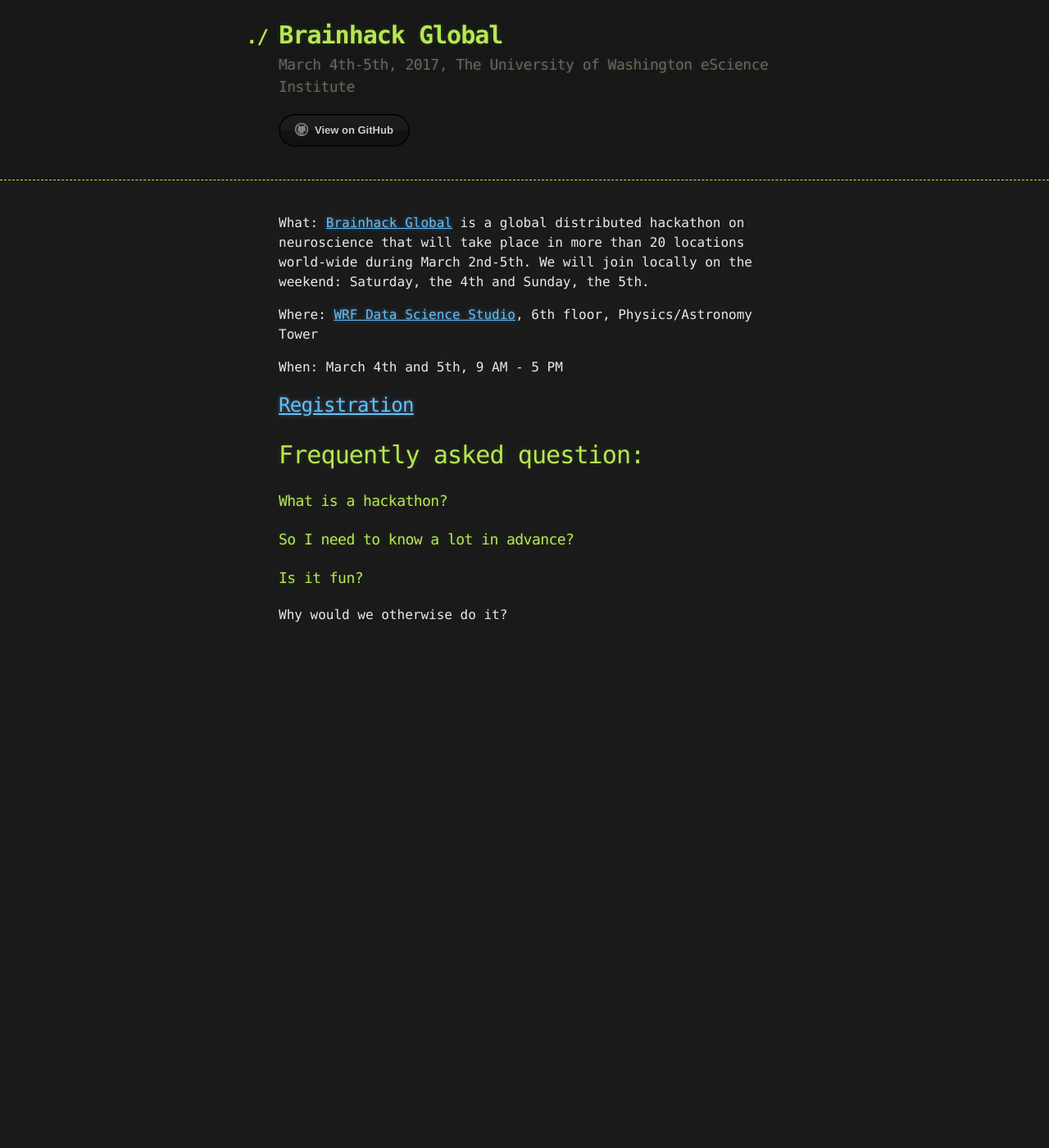
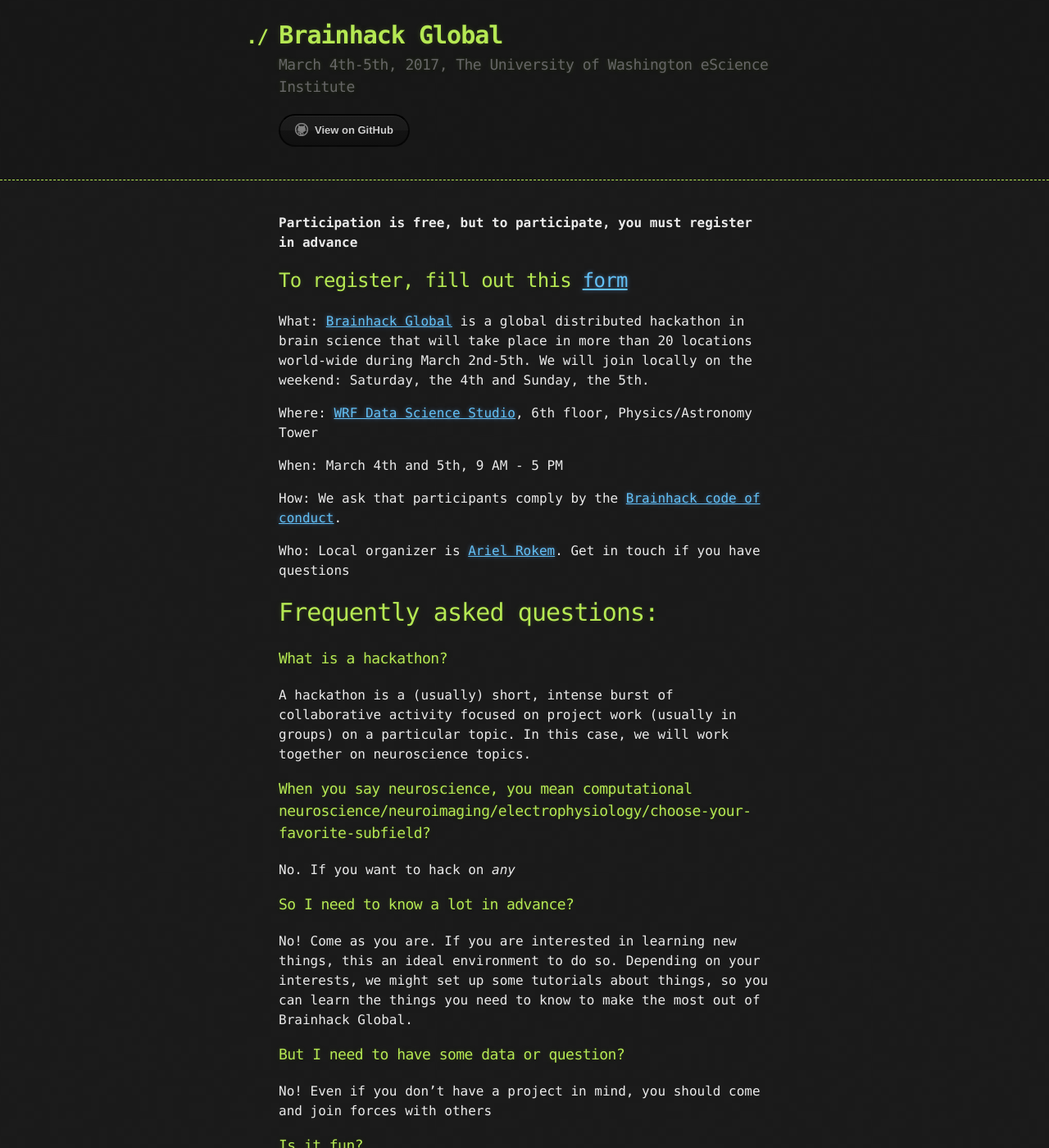
Before and after one commit to uwescience/brainhack-global-2017-03, a Jekyll site: the page built from index.md, in a window 1280 px wide and 1400 px high. Shown: the whole window at 82% size. Built offline with Jekyll 4.4.1, drawn with Linux system fonts in a browser that asks for light colours; some of the changed text lies outside the part shown.

Commit message:
Add more info, add sponsor info

```diff
--- a/index.md
+++ b/index.md
@@ -2,22 +2,59 @@
 layout: default
 ---
 
-What: [Brainhack Global](http://events.brainhack.org/global2017/) is a global distributed hackathon on neuroscience
-that will take place in more than 20 locations world-wide during March 2nd-5th. We will join locally on the weekend:
+**Participation is free, but to participate, you must register in advance**
+
+## To register, fill out this [form](https://goo.gl/forms/gLolsdmnFYwonPwC2)
+
+What: [Brainhack Global](http://events.brainhack.org/global2017/) is a global
+distributed hackathon in brain science that will take place in more than 20
+locations world-wide during March 2nd-5th. We will join locally on the weekend:
 Saturday, the 4th and Sunday, the 5th.
 
 Where: [WRF Data Science Studio](http://escience.washington.edu/wrf-data-science-studio/), 6th floor, Physics/Astronomy Tower
 
 When: March 4th and 5th, 9 AM - 5 PM
 
-## [Registration](https://goo.gl/forms/gLolsdmnFYwonPwC2)
+How: We ask that participants comply by the [Brainhack code of conduct](http://events.brainhack.org/global2017/codeofconduct.html).
 
-# Frequently asked question:
+Who: Local organizer is [Ariel Rokem](http://arokem.org/). Get in touch if you have questions
+
+# Frequently asked questions:
 
 ### What is a hackathon?
 
+A hackathon is a (usually) short, intense burst of collaborative activity
+focused on project work (usually in groups) on a particular topic. In this case, we will work together on neuroscience topics.
+
+### When you say neuroscience, you mean computational neuroscience/neuroimaging/electrophysiology/choose-your-favorite-subfield?
+
+No. If you want to hack on *any*
+
 ### So I need to know a lot in advance?
+
+No! Come as you are. If you are interested in learning new things, this an ideal
+environment to do so. Depending on your interests, we might set up some
+tutorials about things, so you can learn the things you need to know to make the
+most out of Brainhack Global.
+
+### But I need to have some data or question?
+
+No! Even if you don't have a project in mind, you should come and join forces with others
+
 
 ### Is it fun?
 
 Why would we otherwise do it?
+
+
+<div class="row">
+  <div class="col-md-4">
+  <a href="http://escience.washington.edu"><image src="assets/images/eScience_Logo_PMS.png" width=300></a>
+  </div>
+  <div class="col-md-4">
+  <a href="http://www.moore.org"><image src="assets/images/MooreFdn.png" width=200></a>
+  </div>
+  <div class="col-md-4">
+  <a href="http://sloan.org"><image src="assets/images/SloanLogo.png" width=200></a>
+  </div>
+</div>
```
Also changed, not shown: assets/images/MooreFdn.png (added), assets/images/SloanLogo.png (added), assets/images/eScience_Logo_PMS.png (added).
